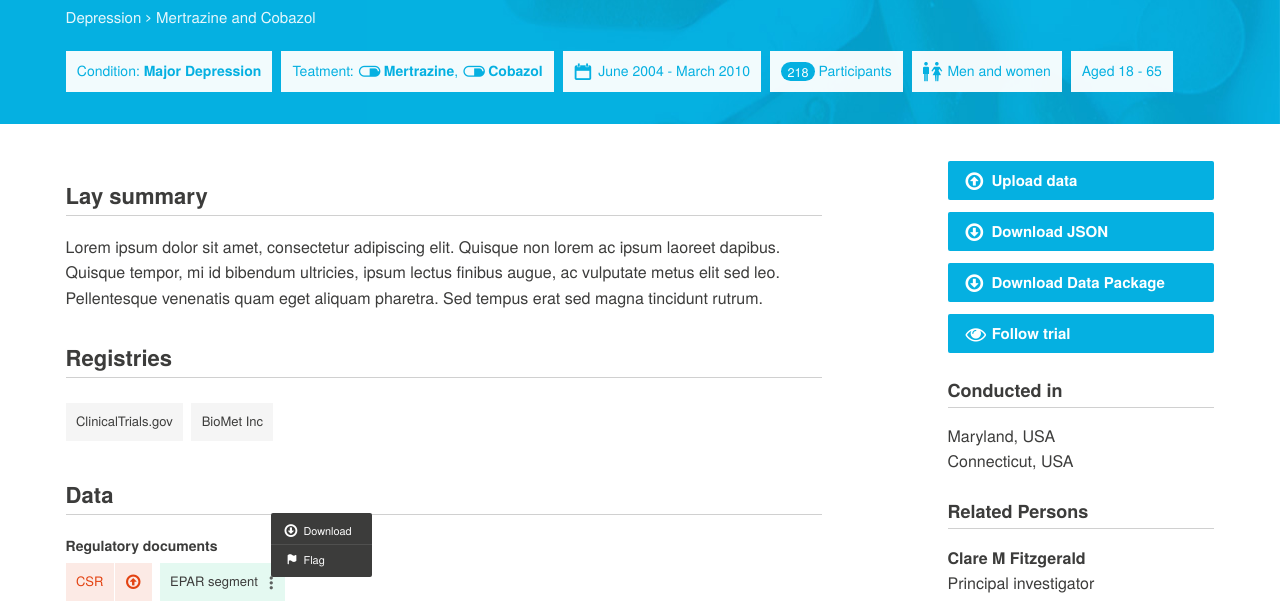
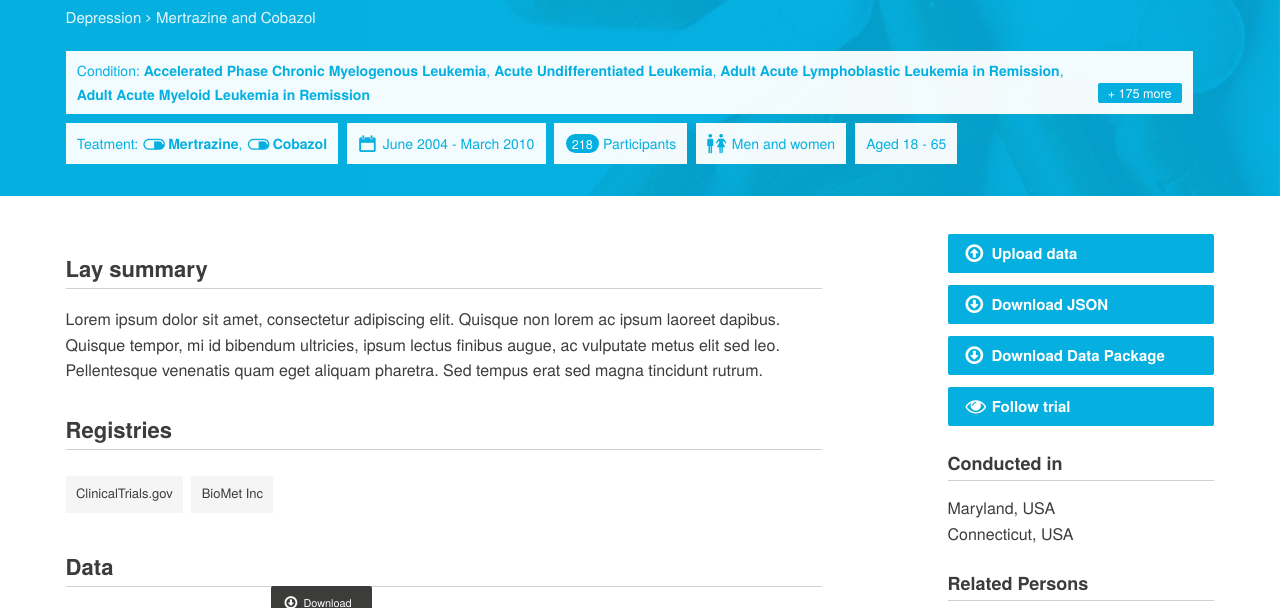
Before and after one commit to opentrials/mockups, a plain HTML site: page trial.html in a window 1280 px wide. Shown: the part 184-792 px from the top of the page. Drawn offline with nearby package versions, Linux system fonts and the light colour scheme; files whose address does not match are found by name.

Commit message:
condition: + more

```diff
--- a/css/main.css
+++ b/css/main.css
@@ -922,6 +922,19 @@ dl {
   border-radius: 0.8em;
   font-size: 0.9em;
   padding: 0.0625em 0.5em; }
+.overview-list .more,
+.result .meta .more {
+  background-color: #05b0e1;
+  color: #fff;
+  font-weight: normal;
+  font-size: 0.9em;
+  border-radius: 2px;
+  padding-left: 0.8em;
+  padding-right: 0.8em; }
+  @media only screen and (min-width: 600px) {
+    .overview-list .more,
+    .result .meta .more {
+      float: right; } }
 
 .document-list li {
   background-color: rgba(16, 202, 131, 0.11); }
--- a/trial.html
+++ b/trial.html
@@ -94,7 +94,7 @@
 
           <ul class="overview-list">
             <li>
-              Condition: <a>Major Depression</a>
+              Condition: <a>Accelerated Phase Chronic Myelogenous Leukemia</a>, <a>Acute Undifferentiated Leukemia</a>, <a>Adult Acute Lymphoblastic Leukemia in Remission</a>, <a>Adult Acute Myeloid Leukemia in Remission</a> <a class="more">+ 175 more</a>
             </li>
             <li>
               Teatment: <a class="drug">Mertrazine</a>, <a class="drug">Cobazol</a>
```
Also changed, not shown: 1 other file.
